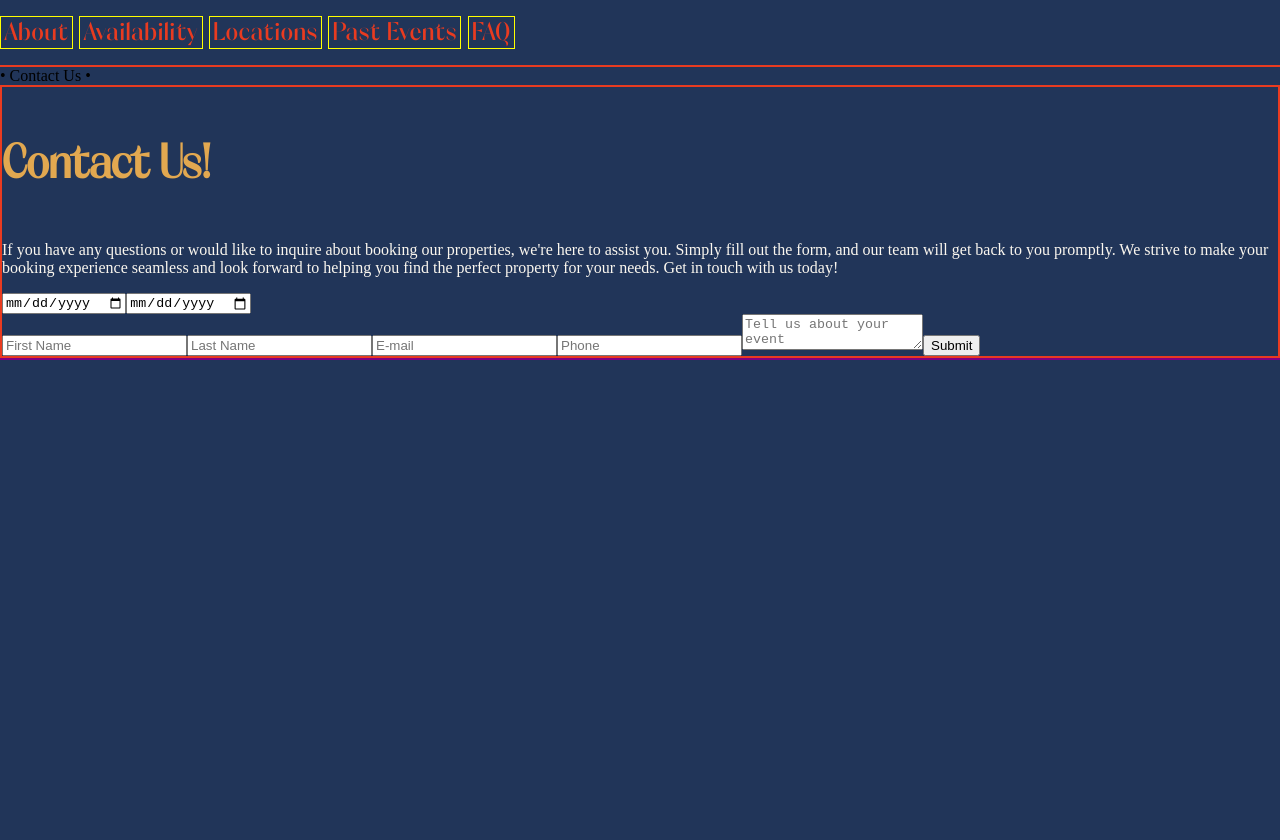
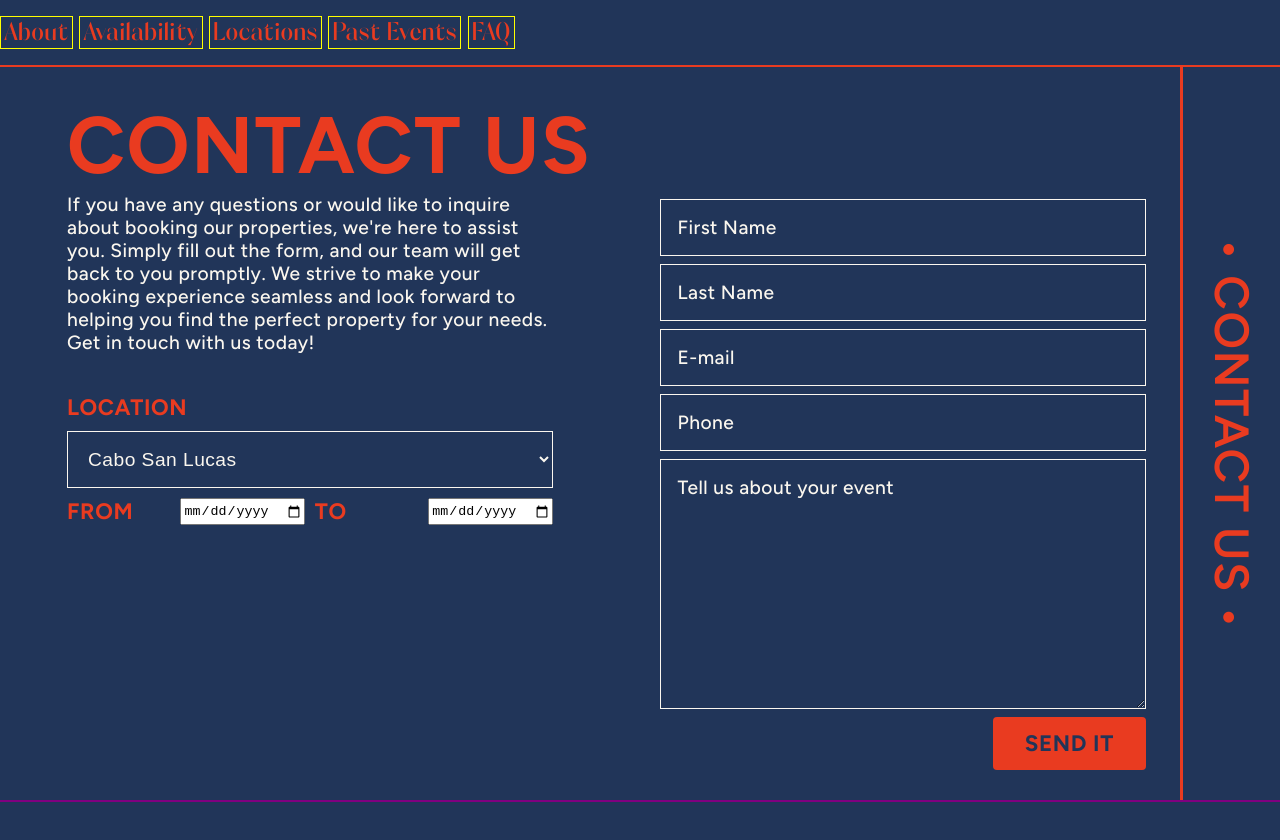
Before and after one commit to KParrish193/whole-tel, a Next.js app in the folder frontend/: page / in a window 1280 px wide. Shown: the top 840 px of the page. After the commit the page ends 802 px from the top, so only its background shows below. Built offline with nearby package versions, Linux system fonts and the light colour scheme.

Commit message:
added form styles and fonts

```diff
--- a/frontend/components/form/Form.js
+++ b/frontend/components/form/Form.js
@@ -1,16 +1,18 @@
 // TODO: add nodemailer
 import styles from "../../styles/form/Form.module.scss";
-import { oreloLight, oreloMedium, oreloRegular } from "../../styles/fonts";
+import { figtree } from "../../styles/fonts";
 
 const Form = () => {
     return (
-        <div className={styles['form-drawer-container']}>
+      <div className={styles["form-drawer-container"]}>
+        <h3 className={styles["contact-header"]} style={figtree.style}>
+          Contact Us
+        </h3>
         <form>
-            <div>
+          <div className={styles["form-left"]}>
             {/* include to report the date of submission <input type="hidden" /> */}
             <div>
-                <h3 className={styles['contact-header']} style={oreloRegular.style}>Contact Us!</h3>
-                <p className={styles['contact-paragraph']}>
+              <p className={styles["contact-paragraph"]} style={figtree.style}>
                 If you have any questions or would like to inquire about booking
                 our properties, we're here to assist you. Simply fill out the
                 form, and our team will get back to you promptly. We strive to
@@ -19,23 +21,39 @@ const Form = () => {
                 touch with us today!
               </p>
             </div>
+            <div className={styles["location-date-wrapper"]}>
+              <div className={styles["custom-select"]}>
+                <label style={figtree.style}>Location</label>
+                <select>
+                  {/* TODO: dynamically render this from GROQ hook */}
+                  {/* <option value="0">Select Property:</option> */}
+                  <option value="1">Cabo San Lucas</option>
+                  {/* <option value="2"></option> */}
+                </select>
+              </div>
+              <div className={styles["dates"]}>
                 <div>
-                {/* <select property location/> */}
-                <label></label>
-                <input type="date" />
-
-                <label></label>
-                <input type="date" />
+                  <label style={figtree.style}>From</label>
+                  <input type="date" name="from" />
+                </div>
+                <div>
+                  <label style={figtree.style}>To</label>
+                  <input type="date" name="to" />
                 </div>
               </div>
-            <div>
-                <input type="text" placeholder="First Name" />
-                <input type="text" placeholder="Last Name" />
-                <input type="email" placeholder="E-mail" />
-                <input type="tel" placeholder="Phone" />
+            </div>
+          </div>
+          <div className={styles["form-right"]}>
+            <input type="text" placeholder="First Name" style={figtree.style} />
+            <input type="text" placeholder="Last Name" style={figtree.style} />
+            <input type="email" placeholder="E-mail" style={figtree.style} />
+            <input type="tel" placeholder="Phone" style={figtree.style} />
             {/* <select placeholder="Number of Guests"/> */}
-                <textarea placeholder="Tell us about your event" />
-                <input type="submit" value="Submit" />
+            <textarea
+              placeholder="Tell us about your event"
+              style={figtree.style}
+            />
+            <input type="submit" value="Send it" style={figtree.style} />
           </div>
         </form>
       </div>
--- a/frontend/components/layout/ContactSidebar.js
+++ b/frontend/components/layout/ContactSidebar.js
@@ -1,12 +1,24 @@
 import Form from '../form/Form'
+import styles from "../../styles/layout/Sidebar.module.scss";
+import { figtree } from "../../styles/fonts";
 
 const ContactSidebar = () => {
+
+  if (typeof window !== "undefined") {
+      const slider = document.getElementById("form-slider");
+      console.log("slider", slider);
+  }
+
   return (
-    <div>
-        <div>• Contact Us •</div>
+    <>
+      <div className={styles["sidebar-button"]}>
+        <span style={figtree.style}>• Contact Us •</span>
+      </div>
+      <div className={styles["form-slider"]} id="form-slider">
         <Form />
-    </div>
-  )
+      </div>
+    </>
+  );
 };
 
 export default ContactSidebar;
--- a/frontend/styles/_mixins.scss
+++ b/frontend/styles/_mixins.scss
@@ -0,0 +1,13 @@
+// Responsive Mixins
+
+@mixin above($size) {
+    @media screen and (min-width: $size) { @content };
+}
+
+@mixin below($size) {
+    @media screen and (max-width: $size) { @content };
+}
+
+@mixin between($size1, $size2) {
+    @media screen and (min-width: $size1) and (max-width: $size2) { @content };
+}
--- a/frontend/styles/_typography.scss
+++ b/frontend/styles/_typography.scss
@@ -0,0 +1,54 @@
+@import 'variables';
+
+@mixin heading-h1 {
+    font-size: 9rem;
+    letter-spacing: -0.05em;
+
+    @include below($desktop){
+        font-size: 5rem;
+    }
+}
+
+@mixin heading-h2 {
+    font-size: 5rem;
+    letter-spacing: 0.02em;
+    font-weight: 700;
+
+    @include below($desktop){
+        font-size: 3.5rem;
+    }
+}
+
+@mixin heading-h3 {
+    font-size: 3.6rem;
+    letter-spacing: 0.03em;
+
+}
+
+@mixin heading-h4 {
+    font-size: 3rem;
+    letter-spacing: 0.03em;
+    font-weight: 600;
+
+    @include below($desktop){
+        font-size: 2.25rem;
+    }
+}
+
+@mixin subheading {
+    font-size: 1.4rem;
+    text-transform: uppercase;
+    // line-height: 1.5rem;
+    font-weight: 700;
+    letter-spacing: 0.03em;
+
+    @include below($desktop){
+        font-size: 1.2rem;
+    }
+}
+
+@mixin body {
+    font-size: 1.2rem;
+    letter-spacing: 0.03rem;
+    font-weight: 500;
+}
--- a/frontend/styles/fonts.js
+++ b/frontend/styles/fonts.js
@@ -1,8 +1,9 @@
-import { Poppins } from "next/font/google";
+import { Figtree } from "next/font/google";
 import localFont from "next/font/local";
 
-// define your variable fonts
-// const poppins200 = Poppins({ weight: "200" }, { subsets: ['latin'] });
+
+const figtree = Figtree({ subsets: ["latin"] });
+
 // const poppins300 = Poppins({ weight: "300" }, { subsets: ['latin'] });
 // const poppins400 = Poppins({ weight: "400" }, { subsets: ['latin'] });
 // const poppins500 = Poppins({ weight: "500" }, { subsets: ['latin'] });
@@ -11,4 +12,4 @@ const oreloLight = localFont({ src: "./fonts/OreloCondensedLight.woff2" });
 const oreloMedium = localFont({ src: "./fonts/OreloCondensedMedium.woff2" });
 const oreloRegular = localFont({ src: "./fonts/OreloCondensedRegular.woff2" });
 
-export { oreloLight, oreloMedium, oreloRegular };
+export { figtree, oreloLight, oreloMedium, oreloRegular };
--- a/frontend/styles/form/Form.module.scss
+++ b/frontend/styles/form/Form.module.scss
@@ -1,15 +1,148 @@
 @import "styles";
 
+.form-drawer-container {
+    padding: 0 67px;
+    min-height: calc(100vh - 67px);
+    display: flex;
+    flex-direction: column;
+    justify-content: center;
 
-.form-drawer-container {
-    border: solid 2px $chili-red;
+    @include below($desktop){
+        border: solid 1px yellow;
+        padding: 50px 20px;
+        align-items: flex-start;
     }
 
     .contact-header {
-    color: $earth-yellow;
+        color: $chili-red;
         font-size: 3rem;
+        margin: 0;
+        @include heading-h2;
+        text-transform: uppercase;
+
+        @include below($desktop){
+            margin-top: 40px;
+        }
     }
 
     .contact-paragraph {
         color: $floral-white;
+        margin: 0 0 40px 0;
+        @include body;
     }
+
+    form {
+        display: flex;
+        justify-content: space-between;
+        margin-right: 67px;
+
+        @include below($desktop){
+            flex-direction: column;
+        }
+
+        .form-left,
+        .form-right {
+            width: 45%;
+
+            @include below($desktop){
+                width: 100%;
+            }
+        }
+
+        .form-left {
+            display: flex;
+            flex-direction: column;
+
+            .location-date-wrapper {
+                @include below($desktop){
+                    margin-bottom: 40px;
+                }
+
+                label {
+                    color: $chili-red;
+                    @include subheading;
+                    margin-right: 10px;
+                }
+
+                select {
+                    width: 100%;
+                    background:transparent;
+                    color: $floral-white;
+                    border: solid 1px $floral-white;
+                    padding: 1rem;
+                    margin: 10px 0;
+                    @include body;
+                    display: hidden;
+                }
+
+                .dates {
+                    display: flex;
+
+                    div {
+                        width: 50%;
+                        display: flex;
+                        justify-content: space-between;
+
+                        &:first-of-type {
+                            margin-right: 10px;
+                        }
+                    }
+                }
+            }
+
+        }
+
+        .form-right {
+            display: flex;
+            flex-direction: column;
+            align-items: flex-end;
+            margin-top: 6px;
+
+            input:not([type=submit]),
+            select,
+            textarea {
+                width: 100%;
+                background:transparent;
+                color: $floral-white;
+                border: solid 1px $floral-white;
+                padding: 1rem;
+                margin-bottom: 8px;
+                @include body;
+
+                &::placeholder { /* Chrome, Firefox, Opera, Safari 10.1+ */
+                    color: $floral-white;
+                    opacity: 1; /* Firefox */
+                }
+
+                &:-ms-input-placeholder { /* Internet Explorer 10-11 */
+                    color: $floral-white;
+                }
+
+                &::-ms-input-placeholder { /* Microsoft Edge */
+                    color: $floral-white;
+                }
+            }
+
+            textarea {
+                min-height: 250px;
+            }
+
+            input[type=submit] {
+                width: fit-content;
+                background-color: $chili-red;
+                color: $delft-blue;
+                border-radius: 4px;
+                padding: 0.8rem 2rem;
+                border: none;
+                text-transform: uppercase;
+                @include subheading;
+
+                &:hover {
+                    color: $delft-blue;
+                    background-color: $floral-white;
+                    cursor: pointer;
+                }
+            }
+        }
+    }
+}
--- a/frontend/styles/globals.scss
+++ b/frontend/styles/globals.scss
@@ -25,6 +25,6 @@ a {
 }
 
 .body-wrapper {
-  min-height: 100vh;
+  min-height: calc(100vh - 67px);
   margin-top: 67px;
 }
--- /dev/null
+++ b/frontend/styles/layout/Sidebar.module.scss
@@ -0,0 +1,42 @@
+@import "styles";
+
+.sidebar-button {
+    position: absolute;
+    right: 0;
+    top: 67px;
+    min-height: calc(100vh - 67px);
+    border-left: 3px solid $chili-red;
+    min-width: 100px;
+    max-width: 100px;
+    display: flex;
+    align-items: center;
+    justify-content: center;
+
+    @include below($desktop){
+        min-width: 67px;
+        max-width: 67px;
+        padding: 50px 0;
+    }
+
+    span {
+        display: block;
+        writing-mode: vertical-rl;
+        color: $chili-red;
+        font-size: 1.6rem;
+        text-transform: uppercase;
+        @include heading-h4;
+    }
+
+    &:hover {
+        background-color: $chili-red;
+        cursor: pointer;
+
+        span {
+            color: $delft-blue;
+        }
+    }
+}
+
+// .form-slider {
+//     z-index: 10000;
+// }
```
Lines whose indentation alone changed are shown as unchanged.
